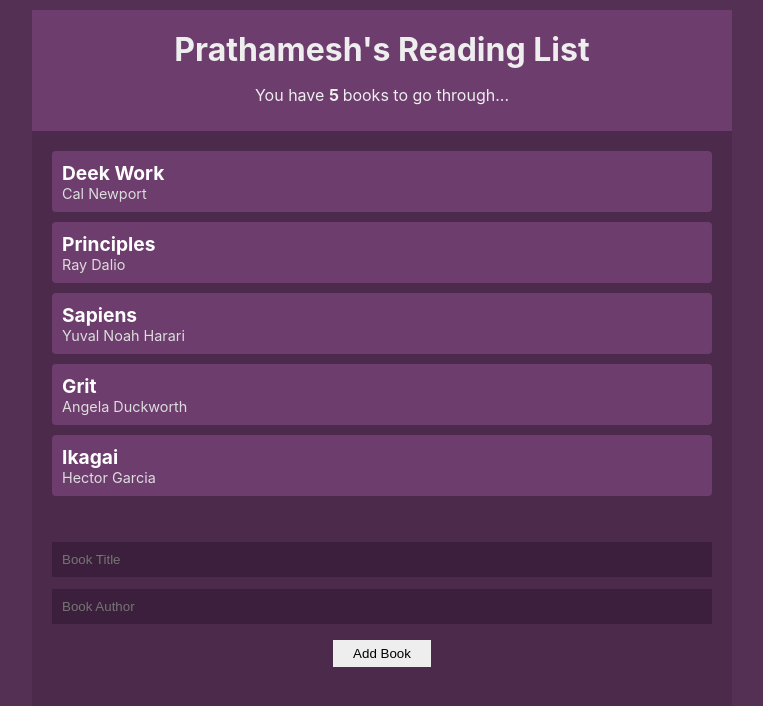
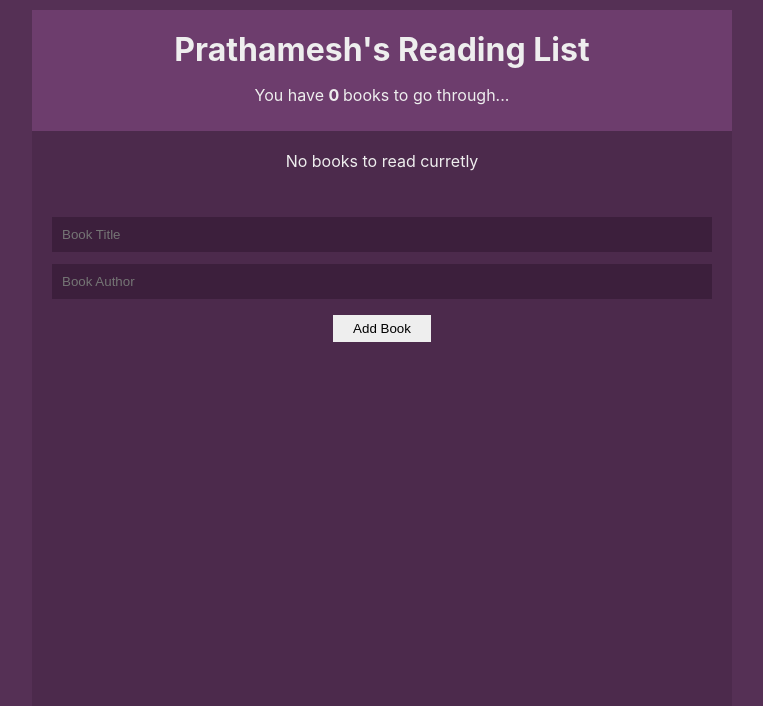
Before and after one commit to Pratham82/react-context-and-hooks-tutorial, a React (Create React App) app in the folder booklist/: page / in a window 1280 px wide. Shown: the top 706 px of the page, without its empty margins (258-1021 px from the left). Built offline with nearby package versions, Linux system fonts and the light colour scheme.

Commit message:
Created and added reducers

```diff
--- a/booklist/src/contexts/BookContext.js
+++ b/booklist/src/contexts/BookContext.js
@@ -1,24 +1,30 @@
-import React, { createContext, useState } from "react"
-import { v4 as uuidv4 } from "uuid"
+import React, { createContext, useReducer, useEffect } from "react"
+import { bookReducer } from "../reducers/bookReducer"
 
 export const BookContext = createContext()
 
 const BookContextProvider = (props) => {
-  const [books, setBooks] = useState([
-    { title: "Deek Work", author: "Cal Newport", id: 0 },
-    { title: "Principles", author: "Ray Dalio", id: 1 },
-    { title: "Sapiens", author: "Yuval Noah Harari", id: 2 },
-    { title: "Grit", author: "Angela Duckworth", id: 3 },
-    { title: "Ikagai", author: "Hector Garcia", id: 4 },
-  ])
+  const [books, dispatch] = useReducer(
+    bookReducer,
+    [
+      { title: "Deek Work", author: "Cal Newport", id: 0 },
+      { title: "Principles", author: "Ray Dalio", id: 1 },
+      { title: "Sapiens", author: "Yuval Noah Harari", id: 2 },
+      { title: "Grit", author: "Angela Duckworth", id: 3 },
+      { title: "Ikagai", author: "Hector Garcia", id: 4 },
+    ],
+    () => {
+      const localBooks = localStorage.getItem("books")
+      return localBooks ? JSON.parse(localBooks) : []
+    }
+  )
 
-  const addBook = (title, author) =>
-    setBooks([...books, { title, author, id: uuidv4() }])
-
-  const removeBook = (id) => setBooks(books.filter((book) => book.id !== id))
+  useEffect(() => {
+    localStorage.setItem("books", JSON.stringify(books))
+  }, [books])
 
   return (
-    <BookContext.Provider value={{ books, addBook, removeBook }}>
+    <BookContext.Provider value={{ books, dispatch }}>
       {props.children}
     </BookContext.Provider>
   )
--- /dev/null
+++ b/booklist/src/reducers/bookReducer.js
@@ -0,0 +1,21 @@
+import { v4 as uuidv4 } from "uuid"
+
+export const bookReducer = (state, action) => {
+  switch (action.type) {
+    case "ADD_BOOK":
+      return [
+        ...state,
+        {
+          title: action.book.title,
+          author: action.book.author,
+          id: uuidv4(),
+        },
+      ]
+
+    case "REMOVE_BOOK":
+      return state.filter((book) => book.id !== action.id)
+
+    default:
+      return state
+  }
+}
```
